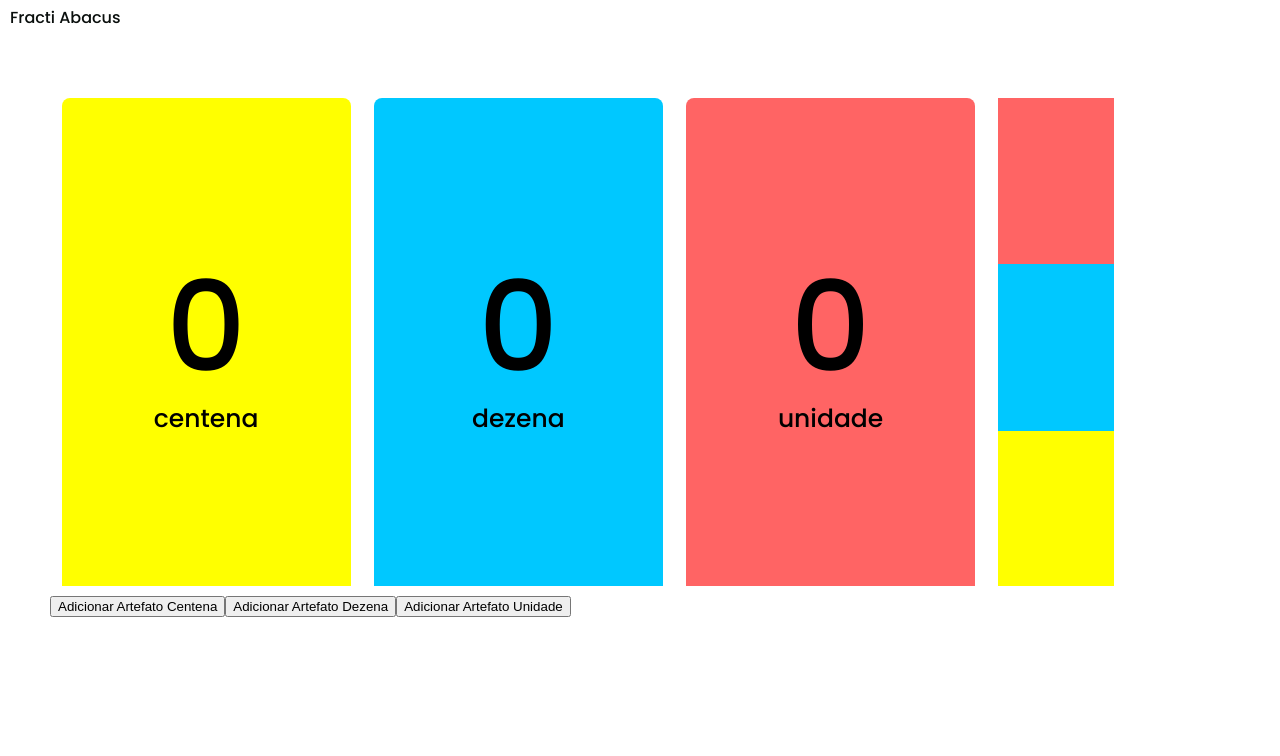
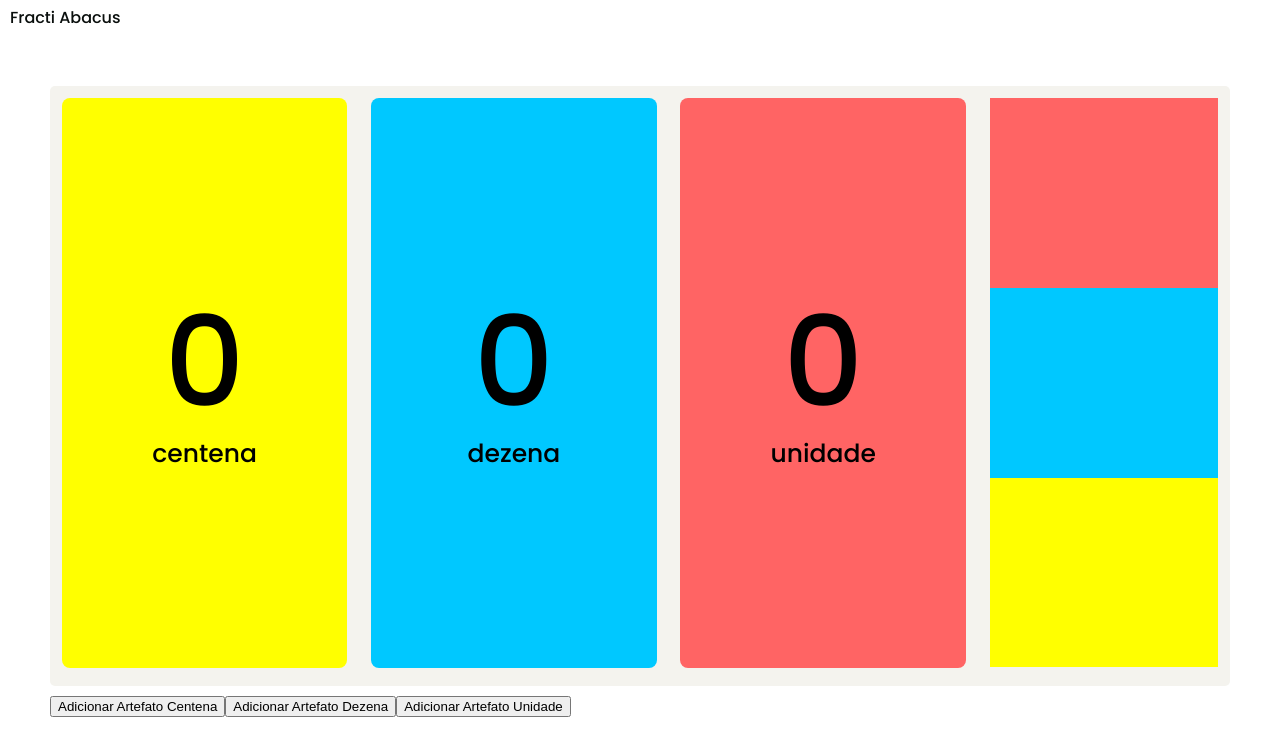
Before and after one commit to juniorsn1409/fractiabaci, a Next.js app: page / in a window 1280 px wide. Shown: the top 756 px of the page. Built offline with nearby package versions, Linux system fonts and the light colour scheme.

Commit message:
[PF-51] Arrumando estilização

```diff
--- a/public/globals.css
+++ b/public/globals.css
@@ -233,18 +233,18 @@ userSettings {
 /* começo Main */
 
 #mainContent {
-  background-color: var(--branco-paz);
+  background-color: var(--braco-isabeline);
   border-radius: 5px;
   margin-bottom: 10px;
   overflow: hidden;
-  width: 98%;
-  height: 500px;
+  width: 100%;
+  height: 600px;
   display: flex;
 }
 
 .AreaDoArtefato {
-  width: 10%;
-  height: 100%;
+  width: 20%;
+  height: 95%;
   margin: 1%;
   bborder-radius: 8px;
   transition: background-color 0.3s;
@@ -257,7 +257,7 @@ userSettings {
 
 .qualdrado {
   width: 100%;
-  height: 100%;
+  height: 33.3%;
 }
 
 .primeiro {
--- a/src/components/Artefato/index.tsx
+++ b/src/components/Artefato/index.tsx
@@ -77,6 +77,7 @@ const Artefato = ({
       }}
       style={{
         touchAction: 'none',
+        position: 'absolute',
         zIndex: 1,
         width: `${size}px`,
         height: `${size}px`,
--- a/src/components/CasaDecimal/index.tsx
+++ b/src/components/CasaDecimal/index.tsx
@@ -28,7 +28,7 @@ export default function CasaDecimal({ tipo, artefatos }: CasaDecimalProps) {
       id={tipo}
       style={{
         width: '25%',
-        height: '100%',
+        height: '95%',
         margin: '1%',
         borderRadius: '8px',
         transition: 'background-color 0.3s',
```
